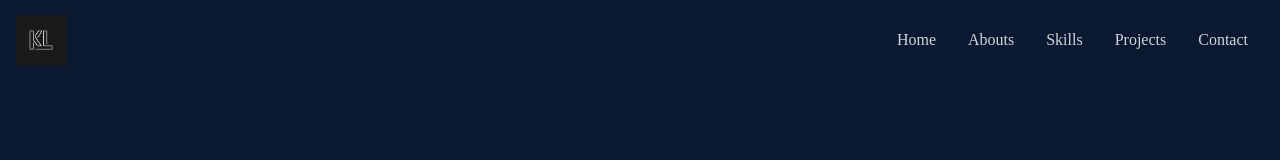
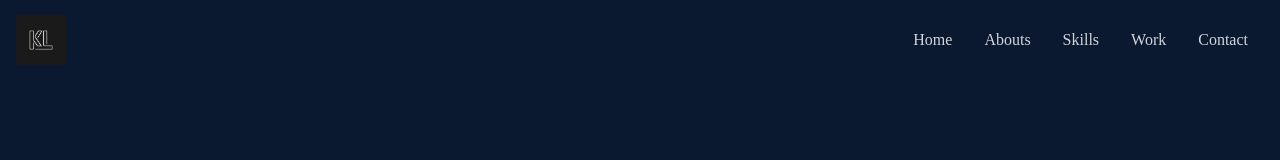
Before and after one commit to kevkenshi-max/About-Me, a React (Create React App) app: page / in a window 1280 px wide. Shown: the top 160 px of the page. Built offline with nearby package versions, Linux system fonts and the light colour scheme.

Commit message:
work added

```diff
--- a/src/components/Navbar.jsx
+++ b/src/components/Navbar.jsx
@@ -19,7 +19,7 @@ function Navbar() {
             <li>Home</li>
             <li>Abouts</li>
             <li>Skills</li>
-            <li>Projects</li>
+            <li>Work</li>
             <li>Contact</li>
         </ul>
 
@@ -34,7 +34,7 @@ function Navbar() {
             <li className='py-6 text 4xl'>Home</li>
             <li className='py-6 text 4xl'>Abouts</li>
             <li className='py-6 text 4xl'>Skills</li>
-            <li className='py-6 text 4xl'>Projects</li>
+            <li className='py-6 text 4xl'>Work</li>
             <li className='py-6 text 4xl'>Contact</li>
         </ul>
 
@@ -44,28 +44,28 @@ function Navbar() {
             <ul>
                 <li className='w-[160px] h-[60px] flex justify-between items-center ml-[-100px] hover:ml-[-10px] duration-300 bg-blue-600'>
                     <a className='flex justify-between items-center w-full text-gray-300'
-                    href='/'>
+                    href='https://www.linkedin.com/in/kevinhhlee/'>
                         Linkedin <FaLinkedinIn size={30} />
                     </a>
                 </li>
 
                 <li className='w-[160px] h-[60px] flex justify-between items-center ml-[-100px] hover:ml-[-10px] duration-300 bg-[#333333]'>
                     <a className='flex justify-between items-center w-full text-gray-300'
-                    href='/'>
+                    href='https://github.com/kevkenshi-max'>
                         Github <FaGithub size={30} />
                     </a>
                 </li>
 
                 <li className='w-[160px] h-[60px] flex justify-between items-center ml-[-100px] hover:ml-[-10px] duration-300 bg-[#6fc2b0]'>
                     <a className='flex justify-between items-center w-full text-gray-300'
-                    href='/'>
+                    href='https://mail.google.com/mail/u/0/?fs=1&tf=cm&source=mailto&to=kevinhhlee6@gmail.com'>
                         Email <HiOutlineMail size={30} />
                     </a>
                 </li>
 
                 <li className='w-[160px] h-[60px] flex justify-between items-center ml-[-100px] hover:ml-[-10px] duration-300 bg-[#565f69]'>
                     <a className='flex justify-between items-center w-full text-gray-300'
-                    href='/'>
+                    href='https://docs.google.com/document/d/1mOt7ArEBnMppVydTEI7WSojCGTG2ai4pmT6KlYWvk7s/edit'>
                         Resume <BsFillPersonLinesFill size={30} />
                     </a>
                 </li>
```
